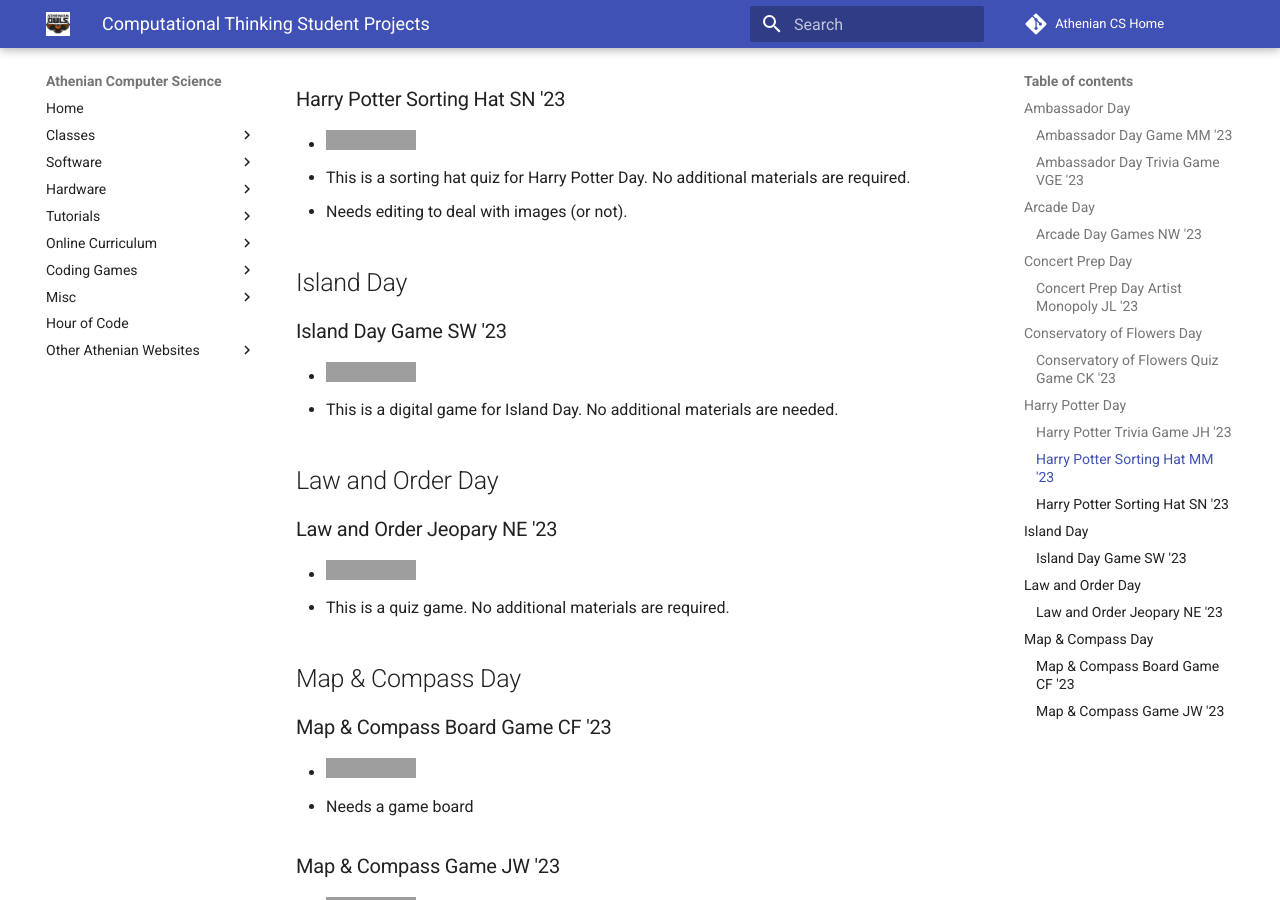
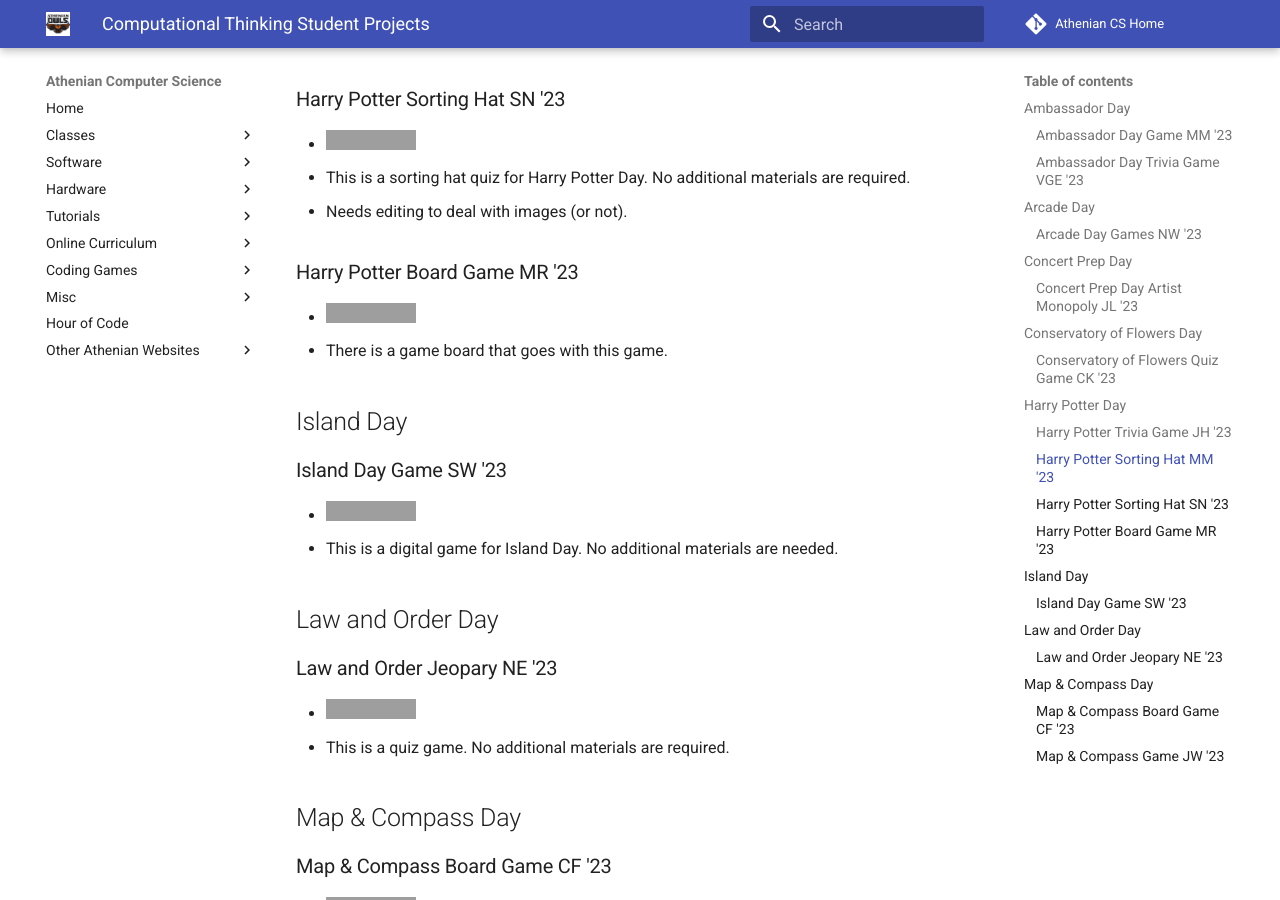
Before and after one commit to athenian-computational-thinking/athenian-cs-mkdocs, an MkDocs documentation site: the page built from docs/ct-projects.md, in a window 1280 px wide and 900 px high, scrolled down 1533 px. Built offline with MkDocs 1.6.1 and Material for MkDocs 9.7.7, drawn with Linux system fonts in a browser that asks for light colours; comment, search, counter and statistics services are not loaded; grey boxes are pictures that could not be loaded.

Commit message:
Update ct-projects.md

```diff
--- a/docs/ct-projects.md
+++ b/docs/ct-projects.md
@@ -43,11 +43,14 @@
 * [![Run on Repl.it](https://repl.it/badge/github/athenian-ct-projects/Harry-Potter-Day-MM)](https://repl.it/github/athenian-ct-projects/Harry-Potter-Day-MM)
 * This is a sorting hat quiz for Harry Potter Day. No additional materials are required.
 
-
 ### Harry Potter Sorting Hat SN '23
 * [![Run on Repl.it](https://repl.it/badge/github/athenian-ct-projects/Harry-Potter-Day-SN)](https://repl.it/github/athenian-ct-projects/Harry-Potter-Day-SN)
 * This is a sorting hat quiz for Harry Potter Day. No additional materials are required.
 * Needs editing to deal with images (or not).
+
+### Harry Potter Board Game MR '23
+* [![Run on Repl.it](https://repl.it/badge/github/athenian-ct-projects/Harry-Potter-Day-MR)](https://repl.it/github/athenian-ct-projects/Harry-Potter-Day-MR)
+* There is a game board that goes with this game.
 
 
 ## Island Day
```
